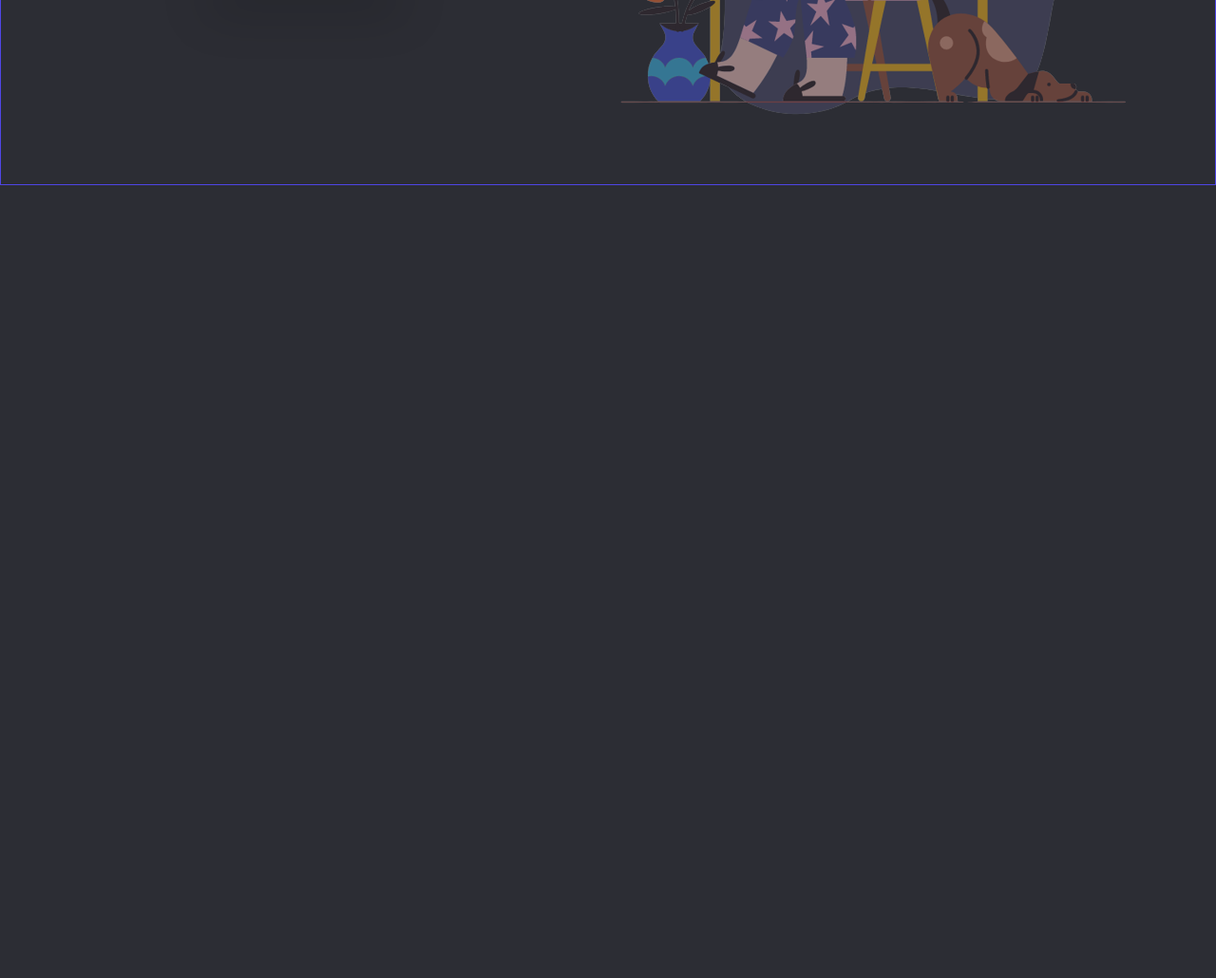
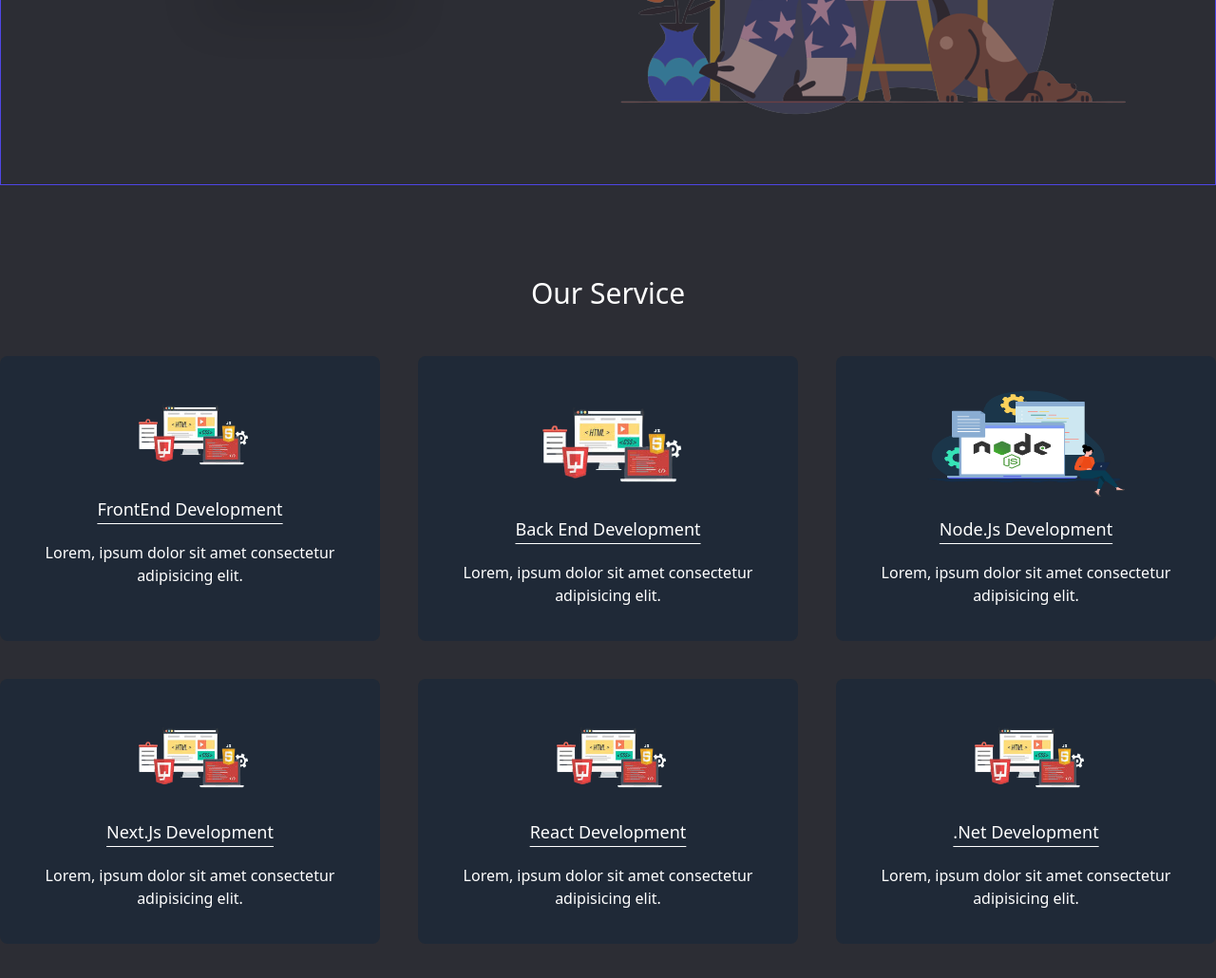
Before and after one commit to MoazzemhossainMoazz/Tailwind_Project_one, a website built with Vite: page index.html in a window 1280 px wide. Shown: the part 533-1563 px from the top of the page at 95% size. Before the commit the page ends 800 px from the top, so only its background shows below. Built offline with nearby package versions, Linux system fonts and the light colour scheme.

Commit message:
add main section

```diff
--- a/index.html
+++ b/index.html
@@ -44,5 +44,57 @@
             </div>
         </div>
     </header>
+
+
+
+    <main class="container mx-auto mb-9">
+        <section class="mt-24">
+            <h2 class="text-white text-3xl text-center mb-12">Our Service</h2>
+
+            <div class="grid md:grid-cols-2 lg:grid-cols-3 gap-10">
+                <div class="bg-gray-800 p-8 rounded-lg text-center border-4 border-transparent hover:border-indigo-700 cursor-pointer">
+                    <img class="w-1/2 mx-auto" src="images/frontEnd.png">
+                    <h4 class="text-white my-5 text-lg underline underline-offset-8">FrontEnd Development</h4>
+                    <p class="text-white">Lorem, ipsum dolor sit amet consectetur adipisicing elit.</p>
+                </div>
+
+                <!-- Uded div for control of image -->
+                <div class="bg-gray-800 p-8 rounded-lg text-center border-4 border-transparent hover:border-indigo-700 cursor-pointer">
+                    <div class="h-28 w-52 mx-auto">
+                        <img class="w-full h-full" src="images/frontEnd.png">
+                    </div>
+                    <h4 class="text-white my-5 text-lg underline underline-offset-8">Back End Development</h4>
+                    <p class="text-white">Lorem, ipsum dolor sit amet consectetur adipisicing elit.</p>
+                </div>
+
+                <!-- Used div and change image for control of fixed area -->
+                <div class="bg-gray-800 p-8 rounded-lg text-center border-4 border-transparent hover:border-indigo-700 cursor-pointer">
+                    <div class="h-28 w-52 mx-auto">
+                        <img class="w-full h-full" src="images/nodeJS.png">
+                    </div>
+                    <h4 class="text-white my-5 text-lg underline underline-offset-8">Node.Js Development</h4>
+                    <p class="text-white">Lorem, ipsum dolor sit amet consectetur adipisicing elit.</p>
+                </div>
+
+                <div class="bg-gray-800 p-8 rounded-lg text-center border-4 border-transparent hover:border-indigo-700 cursor-pointer">
+                    <img class="w-1/2 mx-auto" src="images/frontEnd.png">
+                    <h4 class="text-white my-5 text-lg underline underline-offset-8">Next.Js Development</h4>
+                    <p class="text-white">Lorem, ipsum dolor sit amet consectetur adipisicing elit.</p>
+                </div>
+
+                <div class="bg-gray-800 p-8 rounded-lg text-center border-4 border-transparent hover:border-indigo-700 cursor-pointer">
+                    <img class="w-1/2 mx-auto" src="images/frontEnd.png">
+                    <h4 class="text-white my-5 text-lg underline underline-offset-8">React Development</h4>
+                    <p class="text-white">Lorem, ipsum dolor sit amet consectetur adipisicing elit.</p>
+                </div>
+
+                <div class="bg-gray-800 p-8 rounded-lg text-center border-4 border-transparent hover:border-indigo-700 cursor-pointer">
+                    <img class="w-1/2 mx-auto" src="images/frontEnd.png">
+                    <h4 class="text-white my-5 text-lg underline underline-offset-8">.Net Development</h4>
+                    <p class="text-white">Lorem, ipsum dolor sit amet consectetur adipisicing elit.</p>
+                </div>
+            </div>
+        </section>
+    </main>
 </body>
 </html>
```
Also changed, not shown: images/nodeJS.png (added).
